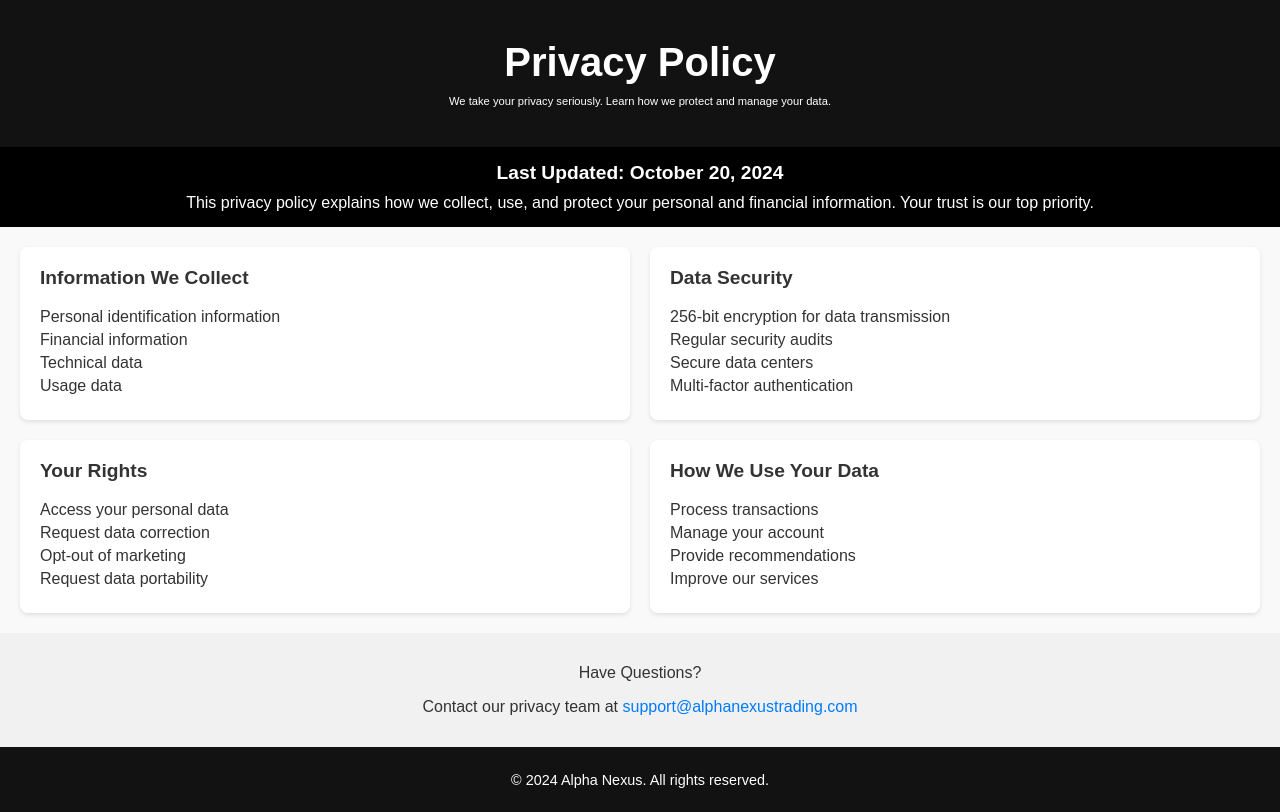
After one commit to DANIEL-EKWERE/alphatrade-fulltstack-project, a Django app: page /privacyPolicy/ in a window 1280 px wide. The commit adds this page. Run offline with Django 5.2, Linux system fonts and the light colour scheme.

Commit message:
pages added

```diff
--- a/broker/urls.py
+++ b/broker/urls.py
@@ -5,6 +5,8 @@ from . import api
 
 urlpatterns = [
     path('', index, name='home'),
+    path('privacyPolicy/', privacyPolicy, name='privacy-policy'),
+    path('licensing/', licensing, name='licensing'),
     path('api/create_support/', api.create_support, name='api_create_support'),
     path('dashboard/', dashboard, name='dashboard'),
     path('profile/', profile, name='profile'),
--- a/broker/views.py
+++ b/broker/views.py
@@ -242,6 +242,11 @@ def resetpassword(request):
 def plans(request):
     return render(request, 'plans.html')
 
+def privacyPolicy(request):
+    return render(request, 'privacy-policy.html')
+
+def licensing(request):
+    return render(request, 'licensing.html')
 
 def contactus(request):
     if request.method == "POST":
--- /dev/null
+++ b/templates/privacy-policy.html
@@ -0,0 +1,184 @@
+<!DOCTYPE html>
+{% load static %}
+<html lang="en">
+<head>
+  <meta charset="UTF-8">
+  <meta name="viewport" content="width=device-width, initial-scale=1.0">
+  <title>Privacy Policy</title>
+  <!-- <link rel="stylesheet" href="styles.css"> -->
+</head>
+<body>
+  <header class="header">
+    <h1>Privacy Policy</h1>
+    <p>We take your privacy seriously. Learn how we protect and manage your data.</p>
+  </header>
+
+  <section class="last-updated">
+    <h2>Last Updated: October 20, 2024</h2>
+    <p>This privacy policy explains how we collect, use, and protect your personal and financial information. Your trust is our top priority.</p>
+  </section>
+
+  <section class="policy-details">
+    <div class="card">
+      <h3>Information We Collect</h3>
+      <ul>
+        <li>Personal identification information</li>
+        <li>Financial information</li>
+        <li>Technical data</li>
+        <li>Usage data</li>
+      </ul>
+    </div>
+    <div class="card">
+      <h3>Data Security</h3>
+      <ul>
+        <li>256-bit encryption for data transmission</li>
+        <li>Regular security audits</li>
+        <li>Secure data centers</li>
+        <li>Multi-factor authentication</li>
+      </ul>
+    </div>
+    <div class="card">
+      <h3>Your Rights</h3>
+      <ul>
+        <li>Access your personal data</li>
+        <li>Request data correction</li>
+        <li>Opt-out of marketing</li>
+        <li>Request data portability</li>
+      </ul>
+    </div>
+    <div class="card">
+      <h3>How We Use Your Data</h3>
+      <ul>
+        <li>Process transactions</li>
+        <li>Manage your account</li>
+        <li>Provide recommendations</li>
+        <li>Improve our services</li>
+      </ul>
+    </div>
+  </section>
+
+  <footer class="footer">
+    <p>Have Questions?</p>
+    <p>Contact our privacy team at <a href="mailto:support@alphanexustrading.com">support@alphanexustrading.com</a></p>
+  </footer>
+  <div class="copyright">
+    <p>© 2024 Alpha Nexus. All rights reserved.</p>
+  </div>
+</body>
+</html>
+
+<style>
+    /* styles.css */
+body {
+  font-family: Arial, sans-serif;
+  margin: 0;
+  padding: 0;
+  color: #333;
+  background-color: #f9f9f9;
+}
+
+.header {
+  text-align: center;
+  padding: 40px;
+  background-color: #121212;
+  color: #fff;
+}
+
+.header h1 {
+  margin: 0;
+  font-size: 2.5rem;
+}
+
+.header p {
+  margin: 10px 0 0;
+  font-size: 0.7rem;
+}
+
+.last-updated {
+  background-color: #000;
+  color: #fff;
+  padding: 15px;
+  text-align: center;
+}
+
+.last-updated h2 {
+  margin: 0;
+  font-size: 1.2rem;
+}
+
+.last-updated p {
+  margin: 10px 0 0;
+}
+
+.policy-details {
+  display: grid;
+  grid-template-columns: repeat(2, 1fr);
+  gap: 20px;
+  padding: 20px;
+}
+
+.card {
+  background-color: #fff;
+  padding: 20px;
+  border-radius: 8px;
+  box-shadow: 0 2px 4px rgba(0, 0, 0, 0.1);
+}
+
+.card h3 {
+  margin-top: 0;
+  font-size: 1.2rem;
+}
+
+.card ul {
+  list-style: none;
+  padding: 0;
+  margin: 10px 0 0;
+}
+
+.card ul li {
+  margin: 5px 0;
+}
+
+.footer {
+  text-align: center;
+  padding: 15px;
+  background-color: #f1f1f1;
+}
+
+.footer a {
+  color: #007BFF;
+  text-decoration: none;
+}
+
+.footer a:hover {
+  text-decoration: underline;
+}
+
+.copyright {
+  text-align: center;
+  padding: 10px;
+  background-color: #121212;
+  color: #fff;
+  font-size: 0.9rem;
+}
+
+@media (max-width: 768px) {
+  .policy-details {
+    grid-template-columns: 1fr;
+    gap: 15px;
+  }
+
+  .header h1 {
+    font-size: 2rem;
+  }
+
+  .header p {
+    font-size: 0.9rem;
+  }
+
+  .last-updated h2 {
+    font-size: 1rem;
+  }
+}
+
+</style>
```
Also changed, not shown: templates/base.html (+6 -6 lines), templates/index.html (+31 -24 lines), templates/licensing.html (added, +220 -0 lines).
